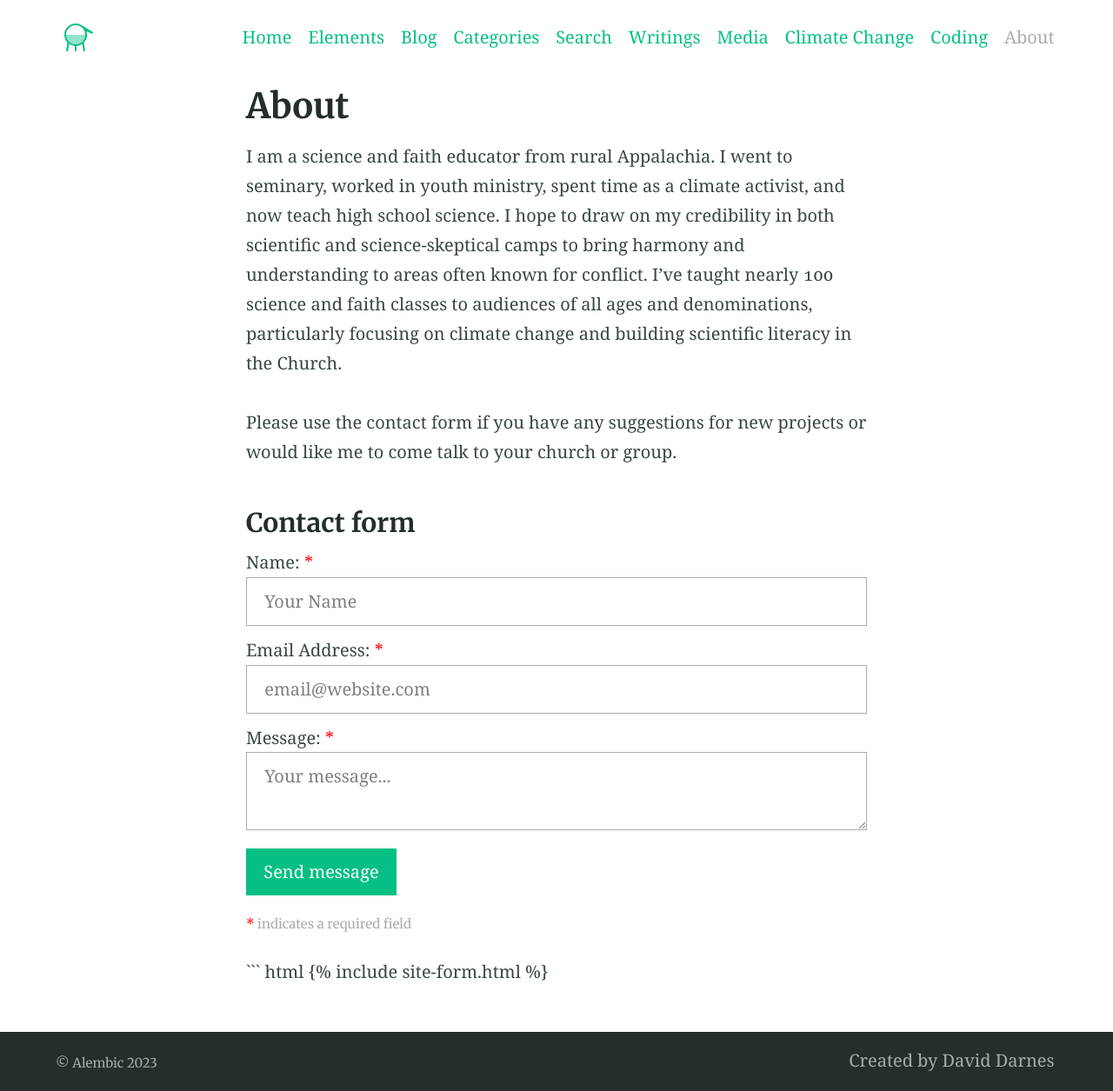
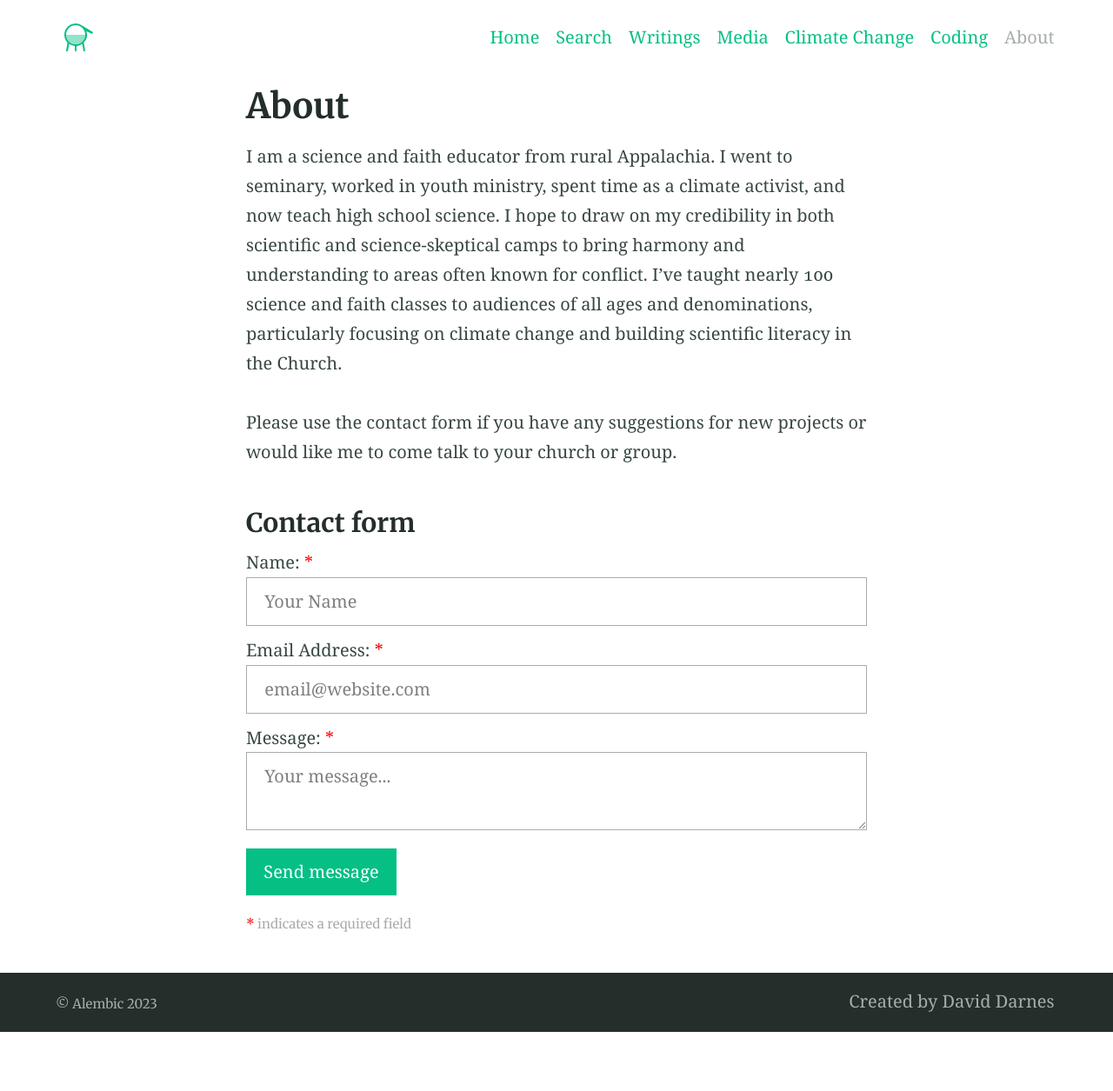
Before and after one commit to matthewdgroves/matthewdgroves.github.io, a Jekyll site: the page built from about.md, in a window 1280 px wide. Shown: the whole page at 87% size. Built offline with Jekyll 4.4.1, drawn with Linux system fonts in a browser that asks for light colours; after the commit the page ends 1187 px from its top, so only the background shows below that; some of the changed lines change nothing that is shown.

Commit message:
cut sample menu options

````diff
--- a/_config.yml
+++ b/_config.yml
@@ -123,12 +123,12 @@ favicons: # Favicons are also used in the manifest file. Syntax is 'size: path'
 navigation_header:
 - title: Home
   url: /
-- title: Elements
-  url: /elements/
-- title: Blog
-  url: /blog/
-- title: Categories
-  url: /categories/
+#- title: Elements
+#  url: /elements/
+#- title: Blog
+#  url: /blog/
+#- title: Categories
+#  url: /categories/
 - title: Search
   url: /search/
 - title: Writings
--- a/about.md
+++ b/about.md
@@ -10,6 +10,3 @@ Please use the contact form if you have any suggestions for new projects or woul
 ### Contact form
 
 {% include site-form.html %}
-
-``` html
-{% raw %}{% include site-form.html %}{% endraw %}
````
